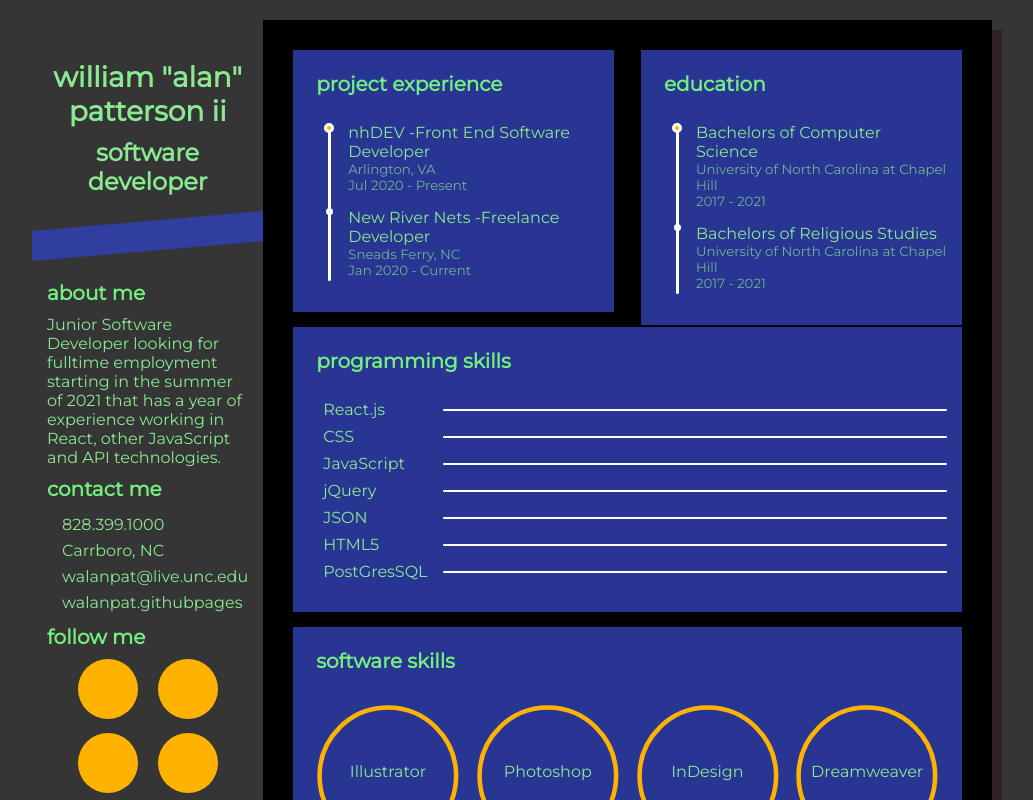
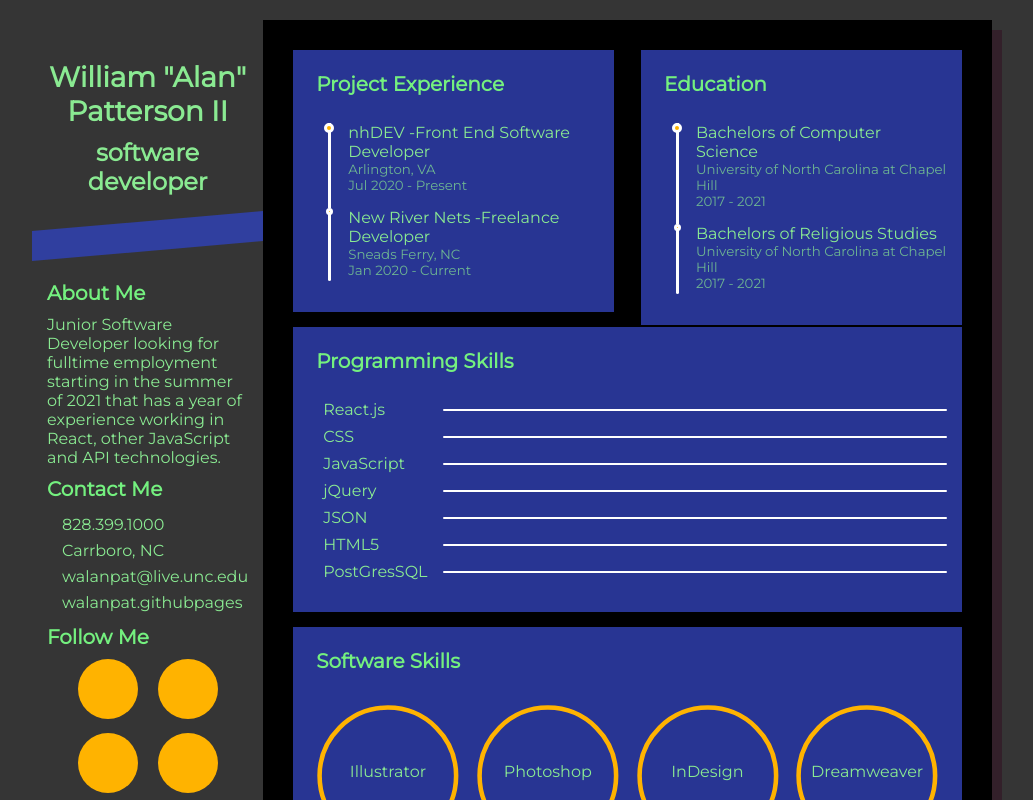
Before and after one commit to walanpat/ResumeSite0, a React (Create React App) app in the folder my-resume/: page / in a window 1280 px wide. Shown: the top 800 px of the page, without its empty margins (128-1161 px from the left). Built offline with nearby package versions, Linux system fonts and the light colour scheme.

Commit message:
more Changes

```diff
--- a/my-resume/src/App.js
+++ b/my-resume/src/App.js
@@ -10,6 +10,7 @@ import InterestsBlock from './components/interestsBlock';
 
 function App() {
   return (
+
   <div className="resume">
     <div className="base">
   <NameBlock/>
--- a/my-resume/src/index.css
+++ b/my-resume/src/index.css
@@ -1,4 +1,6 @@
 @import url("https://fonts.googleapis.com/css?family=Montserrat");
+
+
 
 *,
 *:before,
@@ -38,7 +40,7 @@ ul {
 h3 {
   color: #74f07f;
   margin: 10px 0;
-  text-transform: lowercase;
+  text-transform: none;
   font-size: 1.25em;
 }
 
@@ -111,7 +113,7 @@ h3 {
   margin-top: 10px;
   margin-bottom: 0;
   font-size: 1.75em;
-  text-transform: lowercase;
+  text-transform: none;
   color: #8AEA92;
 }
 .resume .base .profile .info .job {
```
Also changed, not shown: 1 other file (tests, documents, lock files or other folders).
